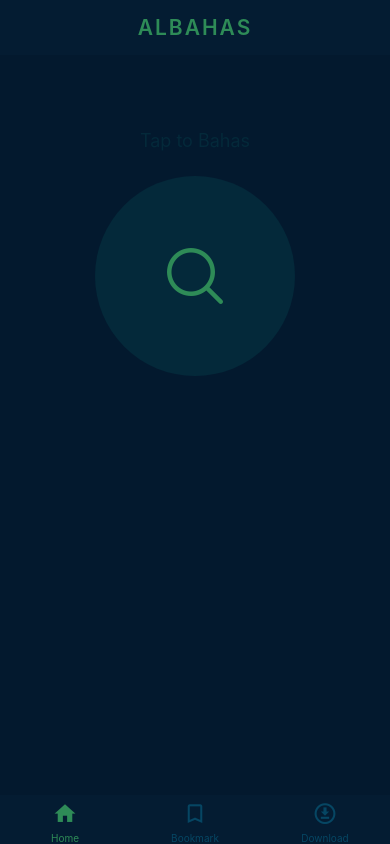
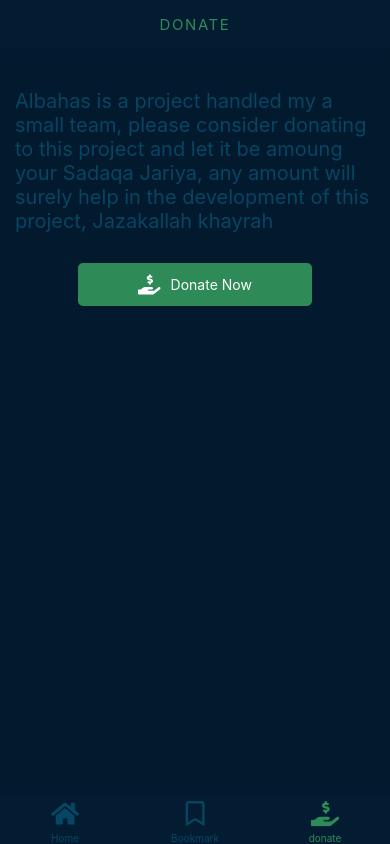
Before and after one commit to hamzashadeez/Albahas, a React Native app: screen /donate in a window 390 px wide. Built offline with nearby package versions, Linux system fonts and the light colour scheme; no server answers.

Commit message:
huge change of mind

```diff
--- a/components/DownloadItem.jsx
+++ b/components/DownloadItem.jsx
@@ -7,15 +7,21 @@
   const [playing, setPlaying] = useState(false);
 
   const playIt = async () => {
-      try {
-        console.log(data.uri);
+    try {
+      console.log(data.uri);
+      let source = { uri: "file:///data/user/0/host.exp.exponent/files/ExperienceData/%2540anonymous%252Falbahas-edddd70e-abec-4864-88f2-55beb5eafd52/1.mp3" }
       const { sound } = await Audio.Sound.createAsync(
-          {localUri: data.uri}
+        //  {source: data.uri}
+        source,
+        {
+          shouldPlay: true
+        }
       );
       // setSound(sound);
       await sound.playAsync();
     } catch (error) {
       console.log(error);
+      alert(error.message)
     }
   };
   return (
--- a/package.json
+++ b/package.json
@@ -15,6 +15,8 @@
     "expo": "~44.0.0",
     "expo-av": "~10.2.0",
     "expo-file-system": "~13.1.4",
+    "expo-linking": "~3.0.0",
+    "expo-media-library": "^14.0.1",
     "expo-status-bar": "~1.2.0",
     "react": "17.0.1",
     "react-dom": "17.0.1",
--- a/screens/BkResult.jsx
+++ b/screens/BkResult.jsx
@@ -8,11 +8,12 @@
 } from "react-native";
 import React, { useState, useEffect } from "react";
 import { Styles, Colors } from "../Styles";
-import { AntDesign, Feather } from "@expo/vector-icons";
+import Feather from "@expo/vector-icons/Feather";
+import AntDesign from "@expo/vector-icons/AntDesign";
 import { Audio } from "expo-av";
 import AsyncStorage from "@react-native-async-storage/async-storage";
 import * as FileSystem from "expo-file-system";
-
+import * as Linking from 'expo-linking';
 // import { StorageAccessFramework } from "expo-file-system";
 
 const BkResult = ({ navigation, route }) => {
@@ -52,27 +53,14 @@
   };
 
   const downloadResumable = FileSystem.createDownloadResumable(
-    data?.audio?.primary,
+    data.audio.primary,
     FileSystem.documentDirectory + `${inQuran}.mp3`,
     {},
     callback
   );
 
   const download = async () => {
-    try {
-      const { uri } = await downloadResumable.downloadAsync();
-      let downloadData = {
-        uri,
-        aya,
-        en: data?.surah?.name?.transliteration?.en,
-        arab: data?.surah?.name?.long
-      }
-      saveAudio(downloadData)
-      ToastAndroid.show("Downloaded...", ToastAndroid.SHORT);
-      console.log("Finished downloading to ", uri);
-    } catch (e) {
-      console.error(e);
-    }
+    Linking.openURL(data?.audio?.primary);
   };
 
   useEffect(() => {
--- /dev/null
+++ b/screens/Donate.js
@@ -0,0 +1,74 @@
+import { View, Text, StyleSheet, TouchableOpacity } from "react-native";
+import { Styles, Colors } from "../Styles";
+import FontAwesome5 from "@expo/vector-icons/FontAwesome5";
+import * as Linking from "expo-linking";
+
+const Donate = () => {
+  return (
+    <View style={Styles.screen}>
+      <View
+        style={{
+          backgroundColor: Colors.color1,
+          paddingVertical: 15,
+          display: "flex",
+          flexDirection: "row",
+          alignItems: "center",
+          justifyContent: "center",
+          paddingHorizontal: 10,
+          marginBottom: 10,
+        }}
+      >
+        <Text
+          style={{
+            color: Colors.pink,
+            textAlign: "center",
+            letterSpacing: 1.6,
+            textTransform: "uppercase",
+            fontSize: 15,
+          }}
+        >
+          Donate
+        </Text>
+      </View>
+      <Text
+        style={{
+          fontSize: 20,
+          marginVertical: 30,
+          paddingHorizontal: 15,
+          color: Colors.color3,
+        }}
+      >
+        Albahas is a project handled my a small team, please consider donating
+        to this project and let it be amoung your Sadaqa Jariya, any amount will
+        surely help in the development of this project, Jazakallah khayrah
+      </Text>
+      <TouchableOpacity
+        style={styles.donateBtn}
+        onPress={() => Linking.openURL("https://albahas.com.ng")}
+      >
+        {/* icon here */}
+        <FontAwesome5 name="hand-holding-usd" size={20} color="white" />
+        <Text style={{ color: "white", fontSize: 14, marginLeft: 10 }}>
+          Donate Now
+        </Text>
+      </TouchableOpacity>
+    </View>
+  );
+};
+
+const styles = StyleSheet.create({
+  donateBtn: {
+    paddingVertical: 10,
+    borderRadius: 5,
+    paddingHorizontal: 20,
+    backgroundColor: "seagreen",
+    display: "flex",
+    flexDirection: "row",
+    alignItems: "center",
+    justifyContent: "center",
+    elevation: 3,
+    width: "60%",
+    marginLeft: "20%",
+  },
+});
+export default Donate;
--- a/screens/Home.jsx
+++ b/screens/Home.jsx
@@ -1,7 +1,7 @@
 import { View, Text, TouchableOpacity } from "react-native";
 import React, { useState, useEffect } from "react";
 import { Colors, Styles } from "../Styles";
-import { AntDesign } from "@expo/vector-icons";
+import AntDesign from "@expo/vector-icons/AntDesign";
 import { useRecoilState } from "recoil";
 import Surahs from "../recoil/Atom";
 
--- a/screens/Result.jsx
+++ b/screens/Result.jsx
@@ -9,8 +9,10 @@
 } from "react-native";
 import React from "react";
 import { Styles, Colors } from "../Styles";
-import { AntDesign, Feather } from "@expo/vector-icons";
+import Feather from "@expo/vector-icons/Feather";
+import AntDesign from "@expo/vector-icons/AntDesign";
 import { Audio } from "expo-av";
+import * as Linking from 'expo-linking';
 import AsyncStorage from "@react-native-async-storage/async-storage";
 
 const Result = ({ navigation, route }) => {
@@ -57,7 +59,9 @@
     }
   };
 
-  const download = async () => {};
+  const download = async () => {
+    Linking.openURL(data?.audio?.primary);
+  };
 
   const readAyah = async () => {
     const { sound } = await Audio.Sound.createAsync({
@@ -179,7 +183,7 @@
       </ScrollView>
       {/* end of main */}
       <View style={styles.control}>
-        <TouchableOpacity style={styles.btn}>
+        <TouchableOpacity style={styles.btn} onPress={()=>download()}>
           <AntDesign name="download" size={16} color="white" />
         </TouchableOpacity>
         <TouchableOpacity
--- a/screens/Search.jsx
+++ b/screens/Search.jsx
@@ -9,7 +9,7 @@
 } from "react-native";
 import React, { useEffect, useState } from "react";
 import { Styles, Colors } from "../Styles";
-import { AntDesign } from "@expo/vector-icons";
+import AntDesign from "@expo/vector-icons/AntDesign";
 import SuraList from "../components/SuraList";
 import Loader from "../components/Loader";
 import Surahs from "../recoil/Atom";
--- a/screens/index.js
+++ b/screens/index.js
@@ -4,6 +4,7 @@
 import Search from './Search'
 import Result from './Result'
 import BkResult from './BkResult'
+import Donate from './Donate'
 
 
 export {
@@ -12,5 +13,6 @@
     BookMark,
     Result,
     Search,
-    BkResult
+    BkResult,
+    Donate
 }
--- a/stacks/Tab.jsx
+++ b/stacks/Tab.jsx
@@ -1,9 +1,8 @@
-import { MaterialCommunityIcons } from "@expo/vector-icons";
-import { Home, Download, Search, BookMark } from "../screens";
+import FontAwesome5 from "@expo/vector-icons/FontAwesome5";
+import { Home, Donate, BookMark } from "../screens";
 import { createBottomTabNavigator } from "@react-navigation/bottom-tabs";
 import { Colors } from "../Styles";
 import HomeStack from "./HomeStack";
-// import HomeStack from "./HomeStack";
 
 const Tab = createBottomTabNavigator();
 export default function TabStack({navigation}) {
@@ -14,16 +13,16 @@
           let iconName;
 
           if (route.name === "home") {
-            iconName = focused ? "home" : "home-outline";
-          } else if (route.name === "download") {
-            iconName = focused ? "download-circle" : "download-circle-outline";
+            iconName =  "home";
+          } else if (route.name === "donate") {
+            iconName =  "hand-holding-usd";
           } else if (route.name === "bookmark") {
-            iconName = focused ? "bookmark" : "bookmark-outline";
+            iconName = "bookmark" ;
           }
 
           // You can return any component that you like here!
           return (
-            <MaterialCommunityIcons name={iconName} size={size} color={color} />
+            <FontAwesome5 name={iconName} size={size} color={color} />
           );
         },
         tabBarActiveTintColor: Colors.pink,
@@ -65,10 +64,10 @@
         }}
       />
       <Tab.Screen
-        name="download"
-        component={Download}
+        name="donate"
+        component={Donate}
         options={{
-          title: "Download",
+          title: "donate",
           headerShown: false,
           headerStyle: {
             backgroundColor: "#61305D",
```
Also changed, not shown: 1 other file (tests, documents, lock files or other folders).
